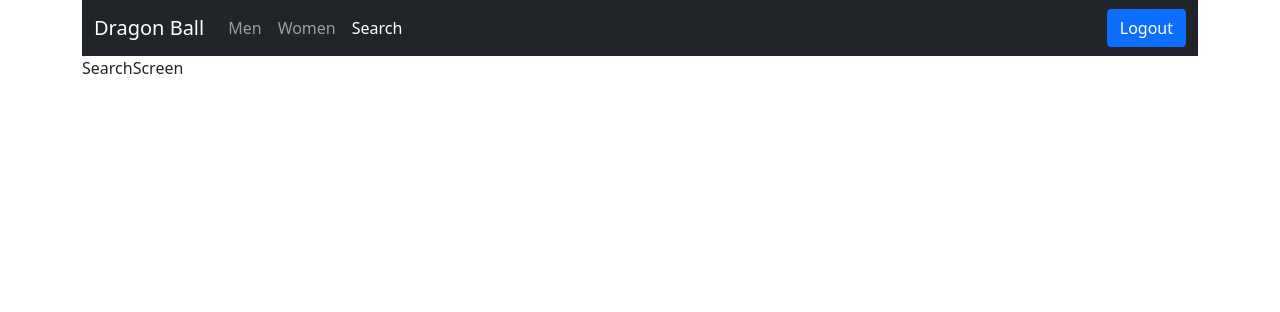
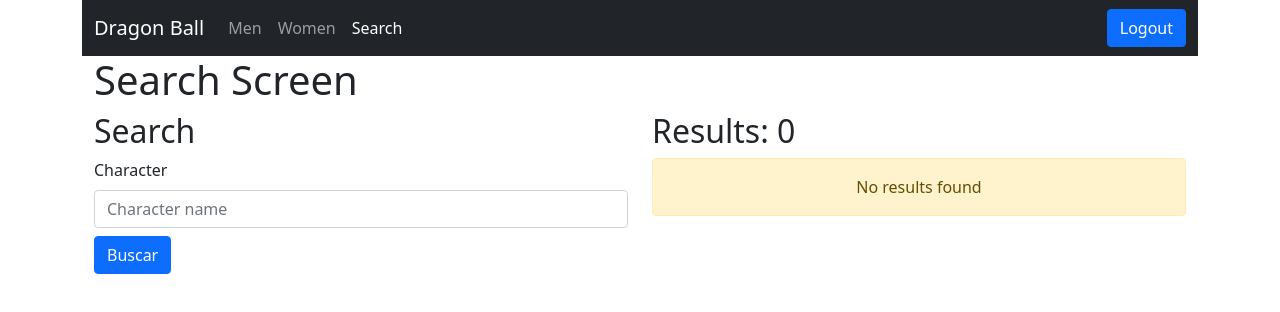
Before and after one commit to michaelspinedat/dragon-ball-react-app, a React (Create React App) app: page /search in a window 1280 px wide. Shown: the top 312 px of the page. Built offline with nearby package versions, Linux system fonts and the light colour scheme.

Commit message:
Create search page

```diff
--- a/package.json
+++ b/package.json
@@ -6,6 +6,7 @@
     "@testing-library/jest-dom": "^5.16.2",
     "@testing-library/react": "^11.2.7",
     "@testing-library/user-event": "^12.8.3",
+    "query-string": "^7.1.1",
     "react": "^17.0.2",
     "react-dom": "^17.0.2",
     "react-router-dom": "^5.2.0",
--- a/src/App.js
+++ b/src/App.js
@@ -1,7 +1,5 @@
 import React from 'react'
-import Navbar from './components/Navbar'
 import AppRouter from './routes/AppRouter'
-import LoginRouter from './routes/LoginRouter'
 
 const App = () => {
     return (
--- a/src/pages/SearchScreen.jsx
+++ b/src/pages/SearchScreen.jsx
@@ -1,8 +1,77 @@
-import React from 'react'
+import React, { useEffect, useState } from 'react'
+import { useLocation } from 'react-router-dom';
+import queryString from 'query-string'
+import { Characters } from '../models/Characters';
+import Character from '../components/Character';
 
-const SearchScreen = () => {
+const SearchScreen = ({ history }) => {
+    const location = useLocation();
+    const { query = "" } = queryString.parse(location.search);
+    console.log(query);
+    const [characters, setCharacters] = useState([]);
+    const [search, setSearch] = useState(query);
+
+    const handleChange = e => {
+        const { value } = e.target;
+        setSearch(value);
+    }
+
+    const handleSubmit = e => {
+        e.preventDefault();
+        history.push(`?query=${search}`);
+    }
+
+    const getCharacters = () => {
+        if (search.trim() !== "") {
+            const value = search.toLowerCase();
+            const characters =
+                Characters.filter(
+                    char => char.name.toLowerCase().includes(value));
+            setCharacters(characters);
+        } else {
+            setCharacters([]);
+        }
+    }
+
+    useEffect(() => {
+        getCharacters();
+    }, [query])
+
+
     return (
-        <div>SearchScreen</div>
+        <div className="container">
+            <h1>Search Screen</h1>
+            <div className="row">
+                <div className="col-6">
+                    <h2>Search</h2>
+                    <form>
+                        <div className="my-2">
+                            <label htmlFor="search" className="form-label">
+                                Character
+                            </label>
+                            <input
+                                type="search"
+                                className="form-control"
+                                id="search"
+                                placeholder="Character name"
+                                value={search}
+                                onChange={handleChange}
+                            />
+                        </div>
+                        <button type="submit" className="btn btn-primary"
+                            onClick={handleSubmit}>Buscar</button>
+                    </form>
+                </div>
+                <div className="col-6">
+                    <h2>Results: {characters.length} </h2>
+                    {
+                        characters.length === 0
+                            ? (<div className="alert alert-warning text-center">No results found</div>)
+                            : characters.map(char => (<Character key={char.id} {...char} />))
+                    }
+                </div>
+            </div>
+        </div>
     )
 }
 
```
Also changed, not shown: 1 other file (tests, documents, lock files or other folders).
